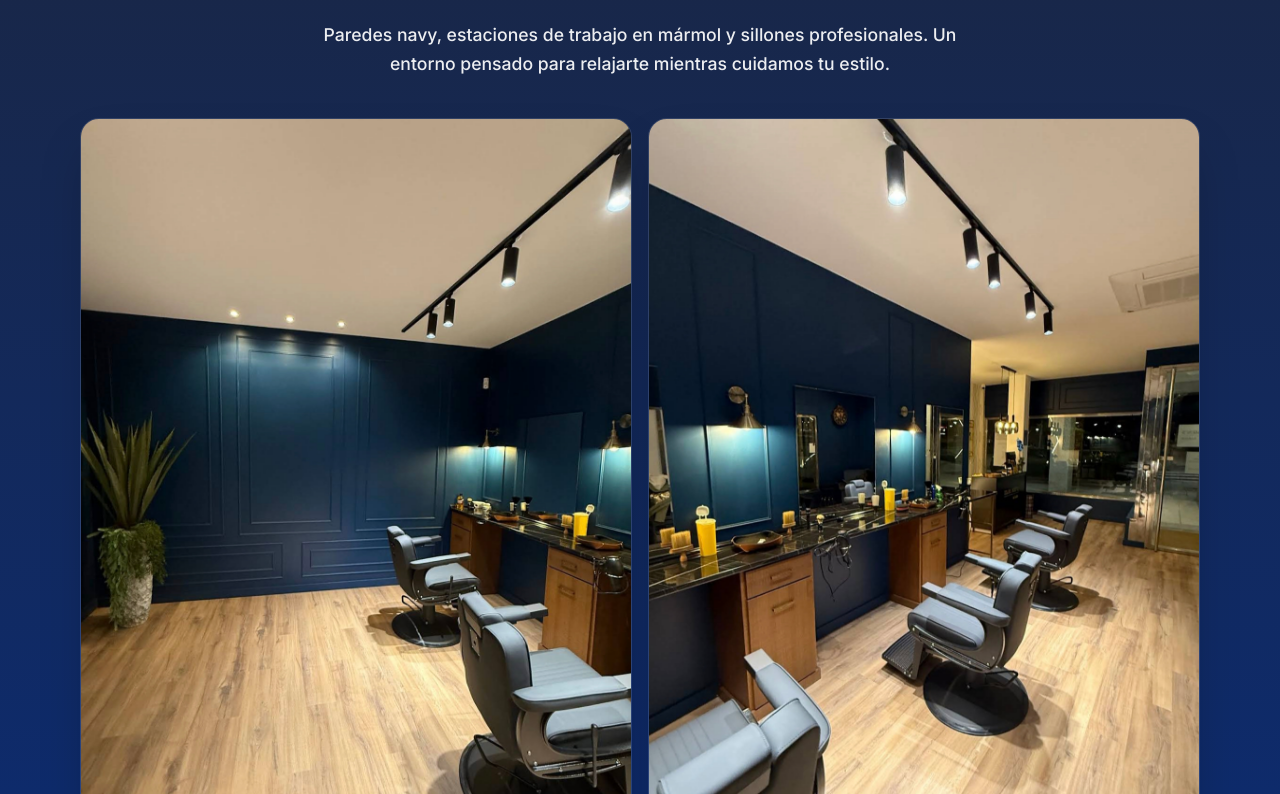
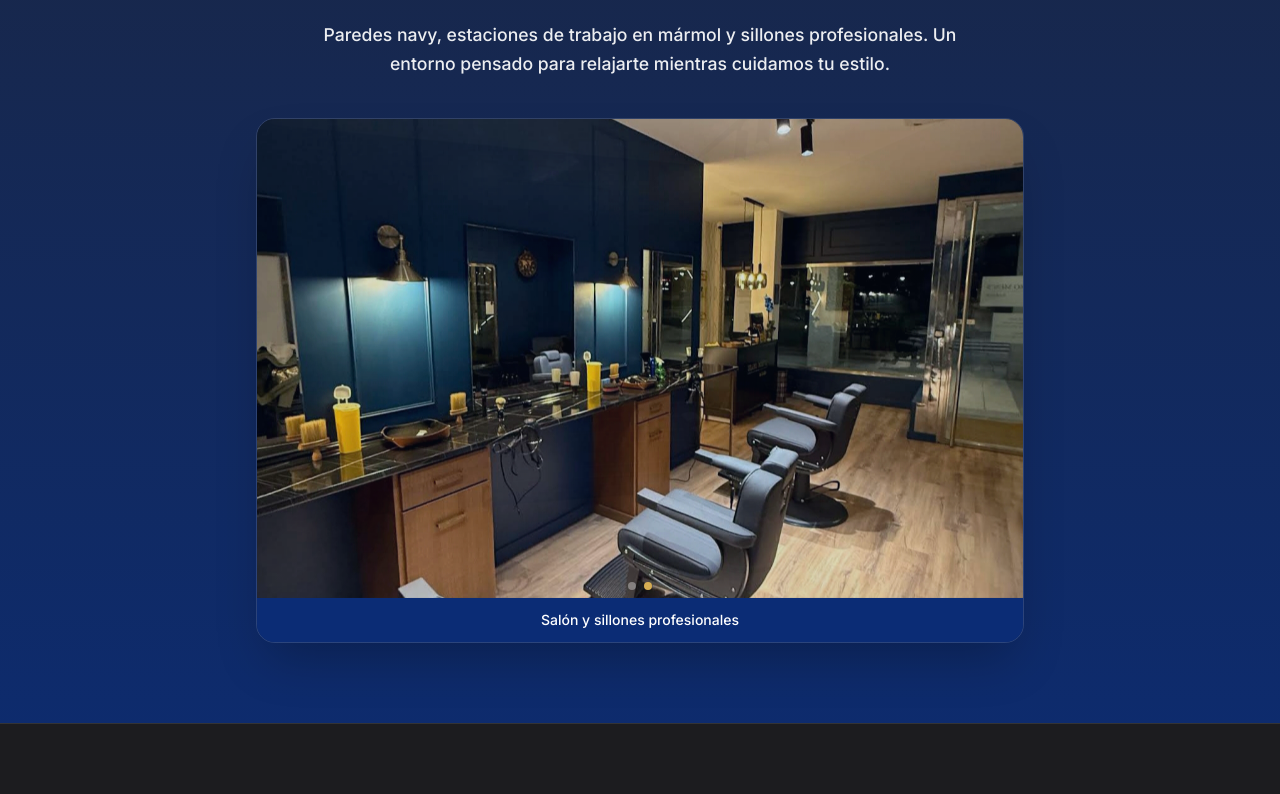
Before and after one commit to Agu1406/agustinmarquez.dev, a Next.js app in the folder frontend/: page /demo/barber-shop in a window 1280 px wide. Shown: the part 1986-2780 px from the top of the page. Built offline with nearby package versions, Linux system fonts and the light colour scheme.

Commit message:
feat(barber-shop): carrusel automático en sección El espacio
Crossfade lento entre las dos fotos del local. Una sola imagen visible,
proporción más compacta y puntos de navegación opcionales.

Co-authored-by: Agustin Antonio Márquez Piña <Agu1406@users.noreply.github.com>

```diff
--- /dev/null
+++ b/frontend/app/demo/barber-shop/components/SpaceCarousel.tsx
@@ -0,0 +1,89 @@
+"use client";
+
+import { useEffect, useState } from "react";
+import { ikaroImages } from "../lib/images";
+import { cn } from "../lib/utils";
+
+const slides = [
+  {
+    src: ikaroImages.espacio1,
+    alt: "Estaciones de trabajo con espejos y encimera de mármol en Ikaro Men's Barber",
+    caption: "Estaciones de trabajo",
+  },
+  {
+    src: ikaroImages.espacio2,
+    alt: "Sillones de barbería y salón principal de Ikaro Men's Barber",
+    caption: "Salón y sillones profesionales",
+  },
+] as const;
+
+const INTERVAL_MS = 6000;
+
+export function SpaceCarousel() {
+  const [active, setActive] = useState(0);
+  const [reduceMotion, setReduceMotion] = useState(false);
+
+  useEffect(() => {
+    setReduceMotion(
+      window.matchMedia("(prefers-reduced-motion: reduce)").matches
+    );
+  }, []);
+
+  useEffect(() => {
+    if (reduceMotion) return;
+
+    const id = window.setInterval(() => {
+      setActive((prev) => (prev + 1) % slides.length);
+    }, INTERVAL_MS);
+
+    return () => window.clearInterval(id);
+  }, [reduceMotion]);
+
+  return (
+    <figure className="relative mx-auto mt-10 max-w-3xl overflow-hidden rounded-2xl border border-white/12 shadow-2xl">
+      <div className="relative aspect-[4/3] w-full sm:aspect-[16/10]">
+        {slides.map((slide, index) => (
+          // eslint-disable-next-line @next/next/no-img-element
+          <img
+            key={slide.src}
+            src={slide.src}
+            alt={slide.alt}
+            className={cn(
+              "absolute inset-0 h-full w-full object-cover transition-opacity duration-[1600ms] ease-in-out",
+              index === active ? "opacity-100" : "opacity-0"
+            )}
+            loading={index === 0 ? "eager" : "lazy"}
+            aria-hidden={index !== active}
+          />
+        ))}
+      </div>
+
+      <figcaption className="bg-[#0b2c75] px-4 py-3 text-center text-sm font-medium text-white">
+        {slides[active].caption}
+      </figcaption>
+
+      <div
+        className="absolute bottom-[3.25rem] left-0 right-0 flex justify-center gap-2"
+        role="tablist"
+        aria-label="Fotos del espacio"
+      >
+        {slides.map((slide, index) => (
+          <button
+            key={slide.src}
+            type="button"
+            role="tab"
+            aria-selected={index === active}
+            aria-label={slide.caption}
+            onClick={() => setActive(index)}
+            className={cn(
+              "size-2 rounded-full transition-colors",
+              index === active
+                ? "bg-[#d6ad53]"
+                : "bg-white/35 hover:bg-white/55"
+            )}
+          />
+        ))}
+      </div>
+    </figure>
+  );
+}
--- a/frontend/app/demo/barber-shop/components/SpaceSection.tsx
+++ b/frontend/app/demo/barber-shop/components/SpaceSection.tsx
@@ -1,5 +1,5 @@
-import { ikaroImages } from "../lib/images";
 import { SectionHeading } from "./SectionHeading";
+import { SpaceCarousel } from "./SpaceCarousel";
 
 export function SpaceSection() {
   return (
@@ -11,36 +11,7 @@ export function SpaceSection() {
           description="Paredes navy, estaciones de trabajo en mármol y sillones profesionales. Un entorno pensado para relajarte mientras cuidamos tu estilo."
         />
 
-        <ul className="mt-10 grid gap-4 sm:grid-cols-2">
-          <li>
-            <figure className="overflow-hidden rounded-2xl border border-white/12 shadow-2xl">
-              {/* eslint-disable-next-line @next/next/no-img-element */}
-              <img
-                src={ikaroImages.espacio1}
-                alt="Estaciones de trabajo con espejos y encimera de mármol en Ikaro Men's Barber"
-                className="aspect-[4/5] w-full object-cover sm:aspect-[3/4]"
-                loading="lazy"
-              />
-              <figcaption className="bg-[#0b2c75]/90 px-4 py-3 text-center text-sm font-medium text-white">
-                Estaciones de trabajo
-              </figcaption>
-            </figure>
-          </li>
-          <li>
-            <figure className="overflow-hidden rounded-2xl border border-white/12 shadow-2xl">
-              {/* eslint-disable-next-line @next/next/no-img-element */}
-              <img
-                src={ikaroImages.espacio2}
-                alt="Sillones de barbería y salón principal de Ikaro Men's Barber"
-                className="aspect-[4/5] w-full object-cover sm:aspect-[3/4]"
-                loading="lazy"
-              />
-              <figcaption className="bg-[#0b2c75]/90 px-4 py-3 text-center text-sm font-medium text-white">
-                Salón y sillones profesionales
-              </figcaption>
-            </figure>
-          </li>
-        </ul>
+        <SpaceCarousel />
       </div>
     </section>
   );
```
